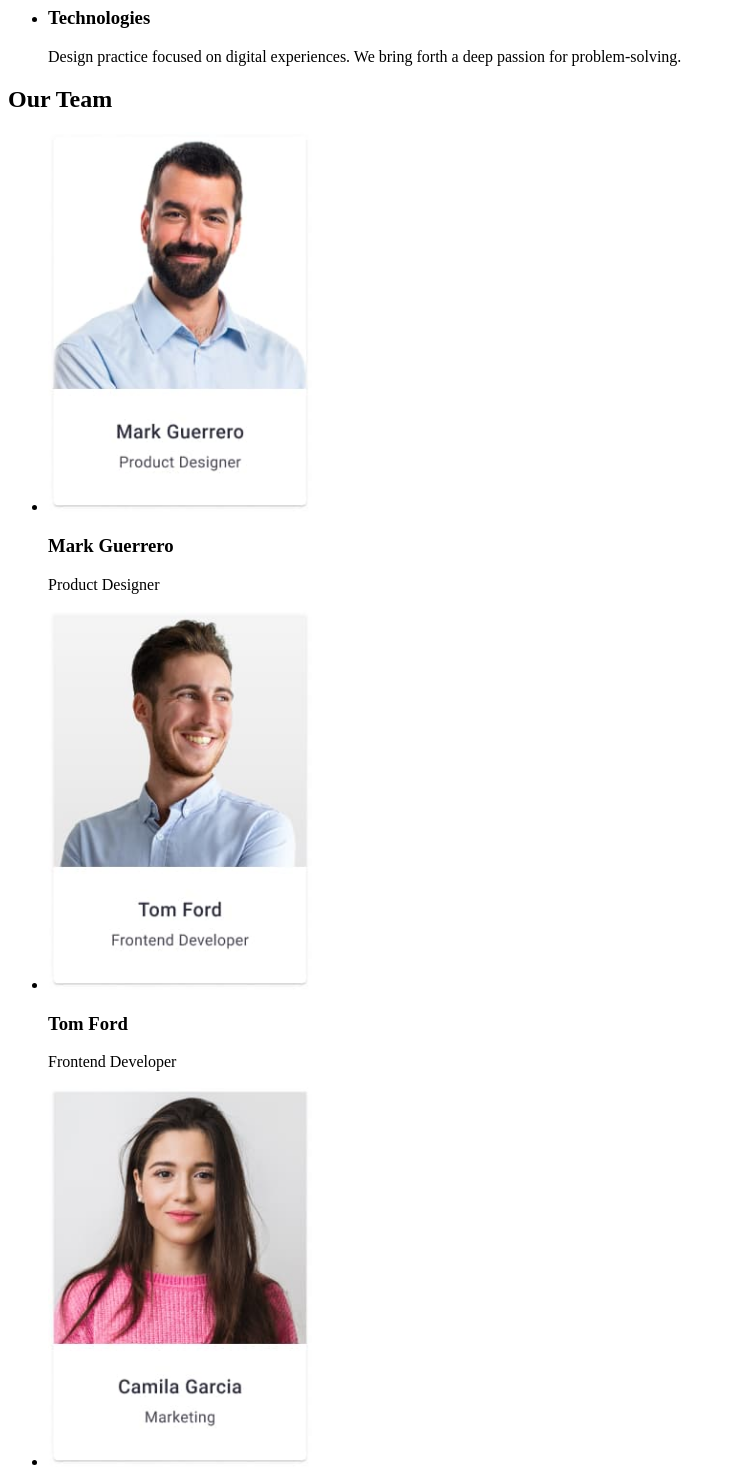
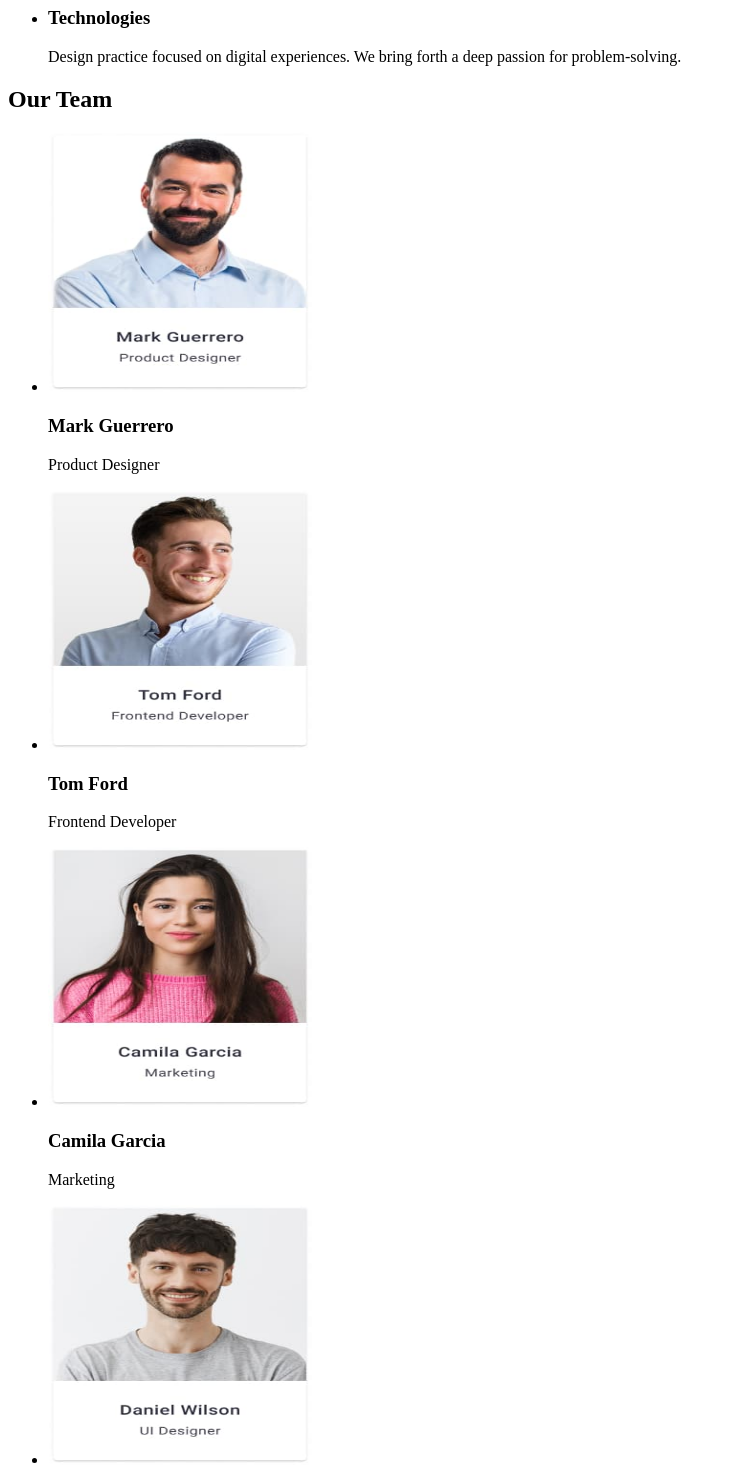
Before and after one commit to whitesound76/goit-markup-hw-01, a plain HTML site: page index.html in a window 1280 px wide. Shown: the part 520-1990 px from the top of the page, without its empty margins (0-735 px from the left). Drawn offline with Linux system fonts and the light colour scheme.

Commit message:
change size of pictures and alt definition

```diff
--- a/index.html
+++ b/index.html
@@ -72,9 +72,9 @@
           <li>
             <img
               src="./images/teamcard1.jpg"
-              alt="manfromteam"
+              alt="man in a blue shirt with short stubble"
               width="264"
-              height="380"
+              height="260"
             />
             <h3>Mark Guerrero</h3>
             <p>Product Designer</p>
@@ -83,9 +83,9 @@
           <li>
             <img
               src="./images/teamcard2.jpg"
-              alt="manfromteam"
+              alt="smiling man in a blue shirt"
               width="264"
-              height="380"
+              height="260"
             />
             <h3>Tom Ford</h3>
             <p>Frontend Developer</p>
@@ -94,9 +94,9 @@
           <li>
             <img
               src="./images/teamcard3.jpg"
-              alt="womanfromteam"
+              alt="smiling woman in pink pullover"
               width="264"
-              height="380"
+              height="260"
             />
             <h3>Camila Garcia</h3>
             <p>Marketing</p>
@@ -105,9 +105,9 @@
           <li>
             <img
               src="./images/teamcard4.jpg"
-              alt="manfromteam"
+              alt="dark hair man in grey tshirt"
               width="264"
-              height="380"
+              height="260"
             />
             <h3>Daniel Wilson</h3>
             <p>UI Designer</p>
```
